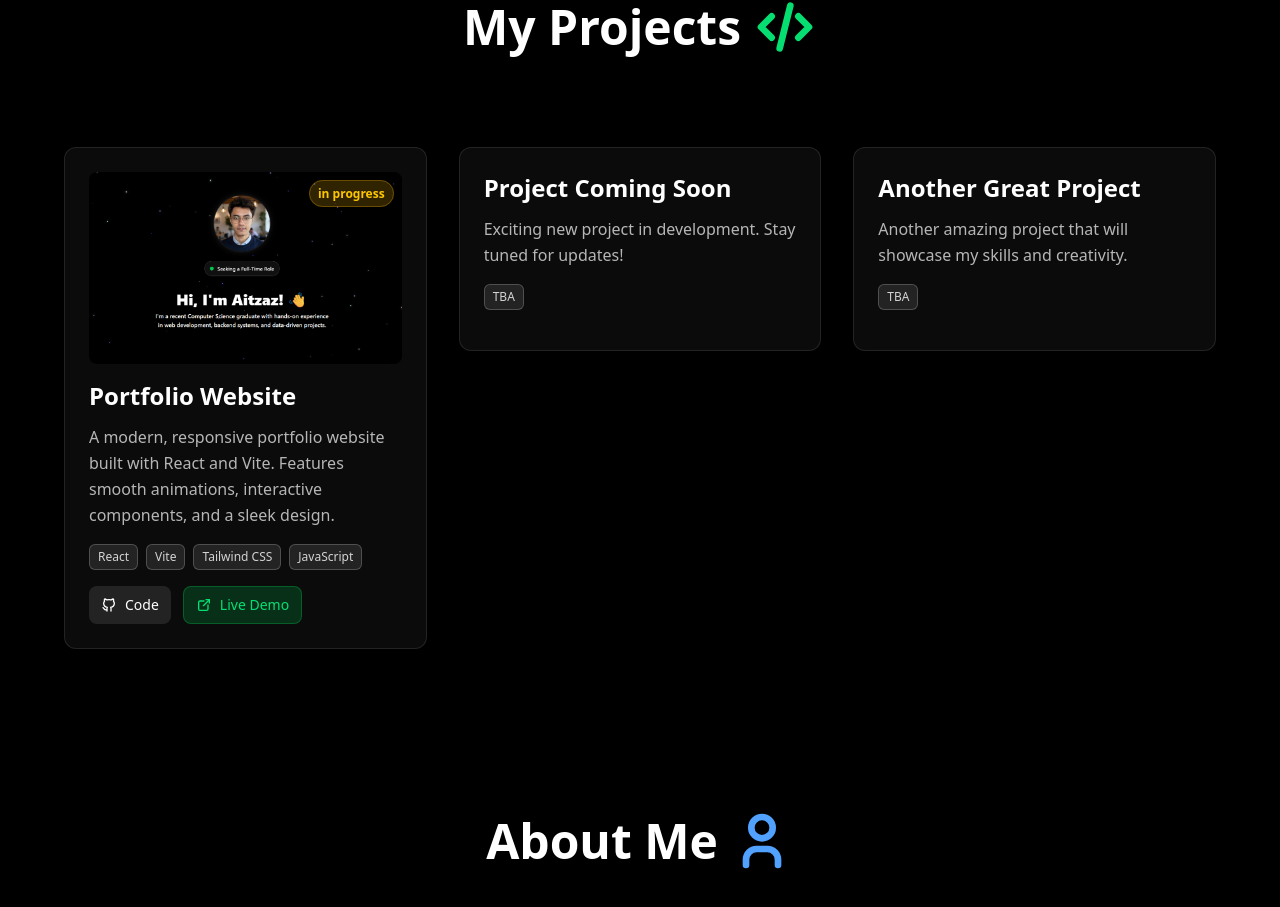
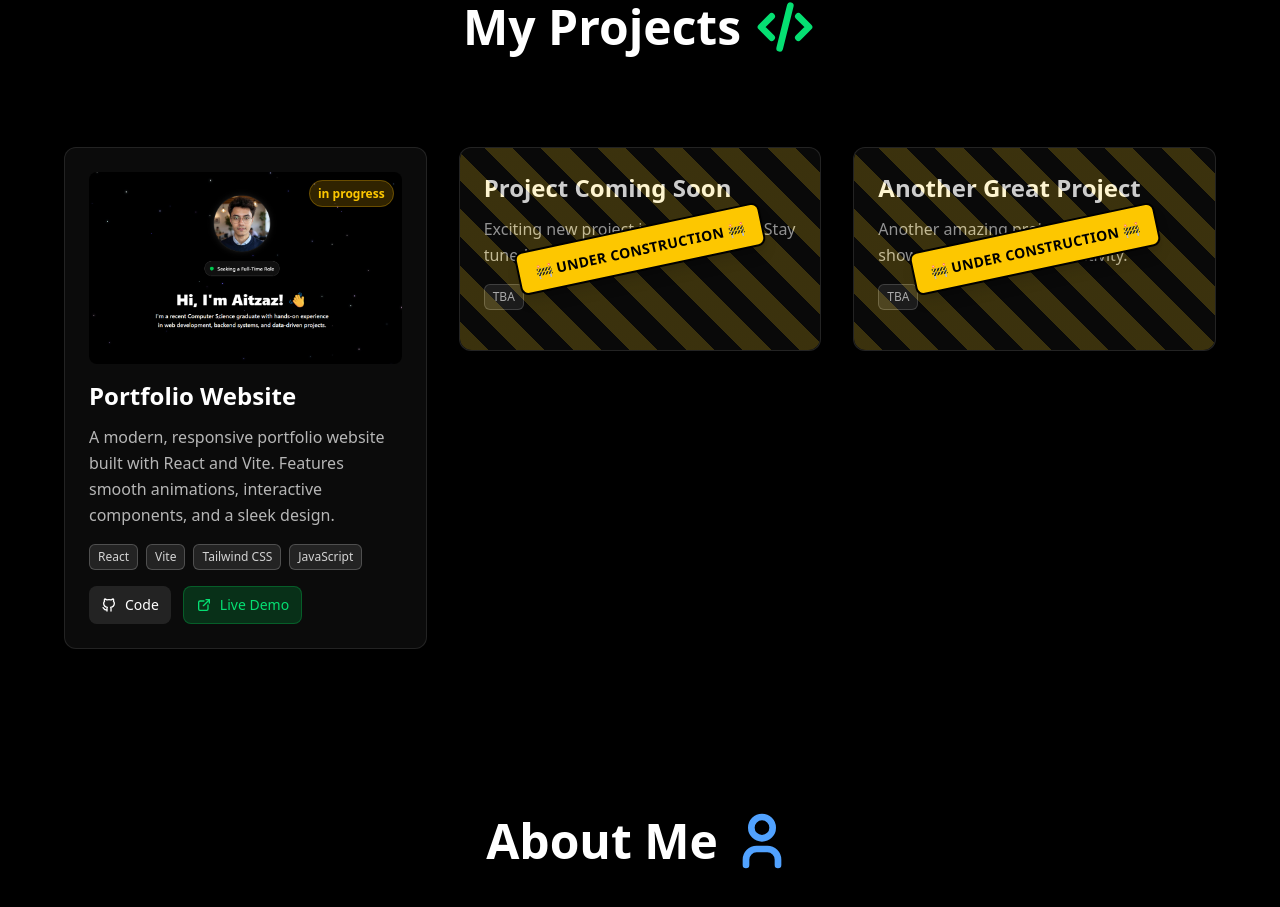
Before and after one commit to aitzaz-qadir/portfolio-website, a React (Vite) app: page / in a window 1280 px wide. Shown: the part 2148-3055 px from the top of the page. Built offline with nearby package versions, Linux system fonts and the light colour scheme.

Commit message:
- Added under construction visual

```diff
--- a/src/components/projects/ProjectCard.jsx
+++ b/src/components/projects/ProjectCard.jsx
@@ -15,7 +15,28 @@ const ProjectCard = ({ project }) => {
   } = project;
 
   return (
-    <div className="group bg-neutral-900/50 backdrop-blur-lg border border-white/10 rounded-xl p-4 sm:p-6 hover:border-white/20 hover:bg-neutral-900/70 transition-all duration-300 hover:scale-105 hover:shadow-lg hover:shadow-white/10">
+    <div className="group bg-neutral-900/50 backdrop-blur-lg border border-white/10 rounded-xl p-4 sm:p-6 hover:border-white/20 hover:bg-neutral-900/70 transition-all duration-300 hover:scale-105 hover:shadow-lg hover:shadow-white/10 relative overflow-hidden">
+      {/* Under Construction Overlay for planned projects */}
+      {status === 'planned' && (
+        <div className="absolute inset-0 z-10 rounded-xl overflow-hidden">
+          {/* Full card diagonal stripes overlay */}
+          <div
+            className="absolute inset-0 opacity-20"
+            style={{
+              background:
+                'repeating-linear-gradient(45deg, #facc15 0px, #facc15 20px, #000000 20px, #000000 40px)',
+            }}
+          ></div>
+          {/* Center construction text */}
+          <div className="absolute inset-0 flex items-center justify-center">
+            <div className="bg-yellow-400 text-black px-4 py-2 rounded-lg transform -rotate-12 shadow-lg border-2 border-black">
+              <span className="font-bold text-sm tracking-wide">
+                🚧 UNDER CONSTRUCTION 🚧
+              </span>
+            </div>
+          </div>
+        </div>
+      )}
       {/* Project Image */}
       {imageUrl && (
         <div className="relative mb-4 overflow-hidden rounded-lg">
```
